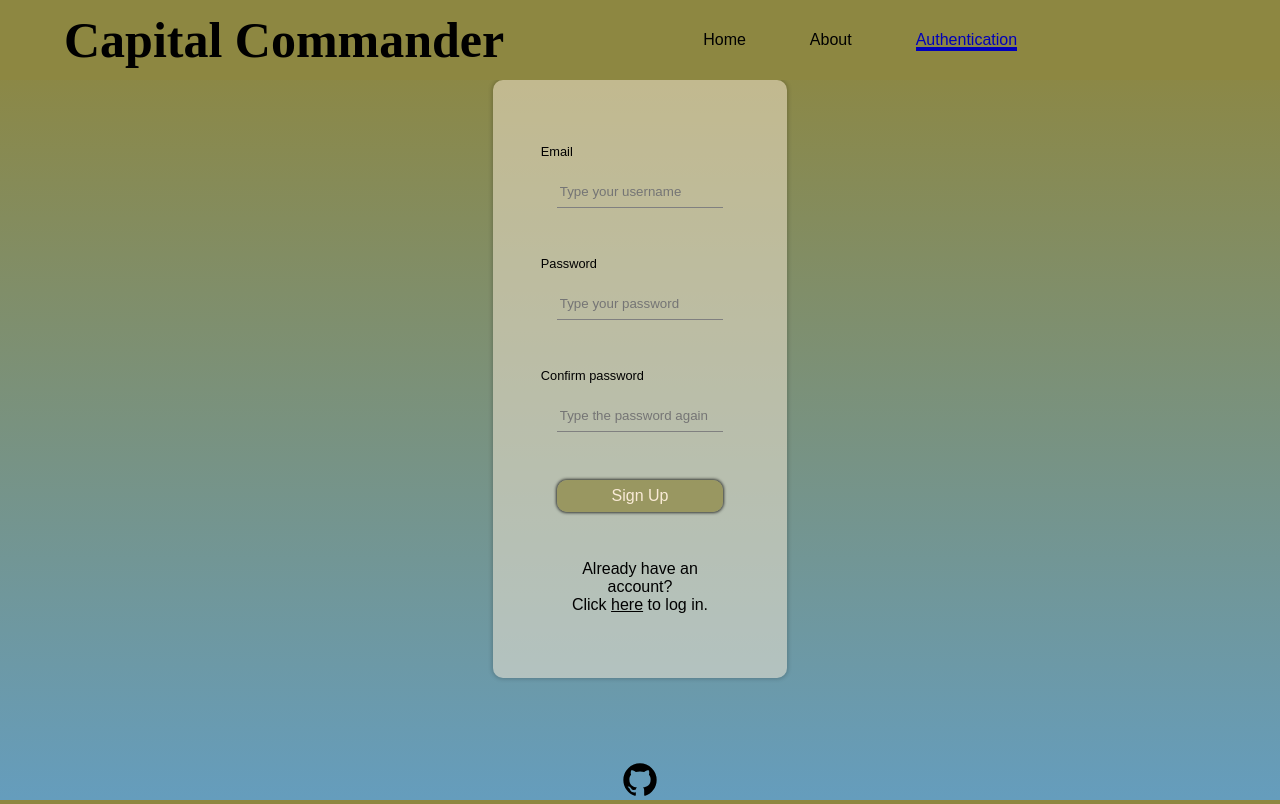
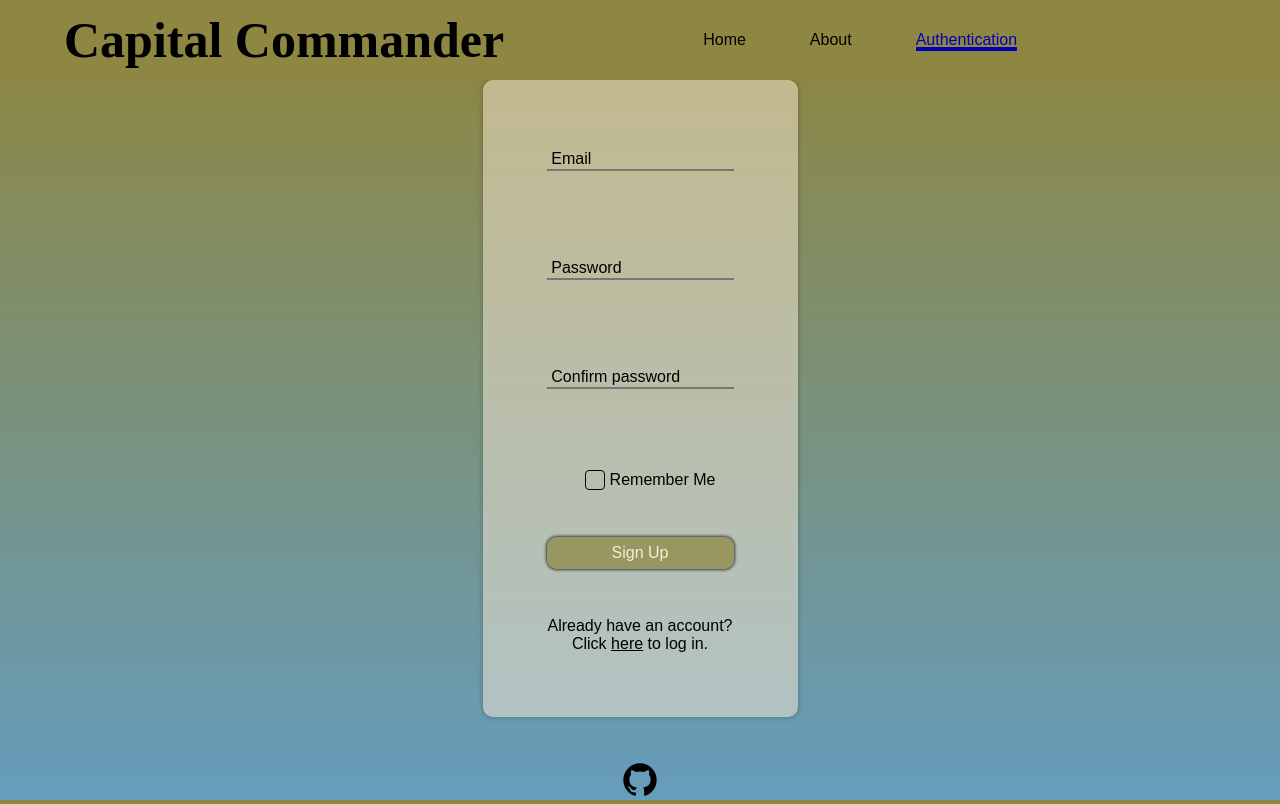
Before and after one commit to Andrij-Kolomijec/Capital-Commander, a React (Vite) app in the folder client/: page /authentication in a window 1280 px wide. Built offline with nearby package versions, Linux system fonts and the light colour scheme; a web font is replaced by a local one.

Commit message:
Edited auth animations

```diff
--- a/client/src/routes/Authentication.module.css
+++ b/client/src/routes/Authentication.module.css
@@ -15,41 +15,148 @@
   padding: 4rem;
   border-radius: 10px;
   box-shadow: var(--shadow);
-  width: 13vw;
+  min-width: 13vw;
 }
 
-.form > div {
+.input,
+.buttons {
   display: flex;
   flex-direction: column;
   gap: 1rem;
 }
 
-.form label {
-  font-size: 0.8rem;
-  margin-left: -1rem;
+.form > .buttons {
+  gap: 2rem;
 }
 
 .form p {
   text-align: center;
 }
 
-.form input {
-  background-color: transparent;
-  border: none;
-  border-bottom: 1px solid grey;
-  height: 2rem;
-  padding-left: 3px;
+.error {
+  font-size: large;
+  letter-spacing: 1px;
+  color: rgb(175, 0, 0);
+  text-shadow: 1px 1px 0px black;
 }
 
-.form input:focus {
-  outline: none;
-}
+/* Custom checkbox */
 
-.form > .buttons {
+.checkbox-container {
+  display: flex;
+  align-items: center;
+  justify-content: center;
   gap: 2rem;
 }
 
-.error {
-  color: rgb(175, 0, 0);
-  text-shadow: 1px 1px 0px black;
+.checkbox-container [type="checkbox"] {
+  opacity: 0;
+  /* position: absolute; */
 }
+
+.checkbox-container [type="checkbox"] + label {
+  cursor: pointer;
+  position: relative;
+  display: flex;
+  align-items: center;
+  /* gap: 0.5rem; */
+}
+
+.custom-checkbox {
+  --size: 18px;
+  position: absolute;
+  left: -1.5rem;
+  width: var(--size);
+  height: var(--size);
+  outline: 1px solid black;
+  border-radius: 3px;
+  transform: scale(1);
+  transition: transform 0.2s ease-in-out;
+}
+
+.checkbox-container:hover .custom-checkbox,
+.checkbox-container [type="checkbox"]:focus + label .custom-checkbox {
+  transform: scale(1.2);
+  box-shadow: var(--shadow);
+}
+
+.checkbox-container [type="checkbox"]:checked + label .custom-checkbox {
+  background: #8d8741b4;
+}
+
+.checkbox-container [type="checkbox"]:checked + label .custom-checkbox::after {
+  --size: 17px;
+  content: "";
+  position: absolute;
+  left: 0px;
+  bottom: -1px;
+  width: var(--size);
+  height: var(--size);
+  background-image: url("../assets/check.svg");
+  background-size: contain;
+  background-repeat: no-repeat;
+  transform: scale(1);
+  opacity: 1;
+  transition: all 0.3s ease;
+}
+
+.checkbox-container
+  [type="checkbox"]:not(:checked)
+  + label
+  .custom-checkbox::after {
+  --size: 17px;
+  content: "";
+  position: absolute;
+  left: 0px;
+  bottom: -1px;
+  width: var(--size);
+  height: var(--size);
+  background-image: url("../assets/check.svg");
+  background-size: contain;
+  background-repeat: no-repeat;
+  transform: scale(0);
+  opacity: 0;
+}
+
+/* Custom inputs and labels */
+
+.input {
+  /* transition: transform 0.1s; */
+}
+
+.input label {
+  display: block;
+  opacity: 1;
+  transform: translateY(-2.3rem) translateX(0.3rem);
+  transform-origin: 0 0;
+  transition: transform 0.3s;
+}
+
+.input input {
+  box-shadow: none;
+  background-color: transparent;
+  border-radius: 0px;
+  border-style: none none solid none;
+  padding: 5px;
+  transition: transform 0.3s, border-color 0.3s;
+}
+
+.input input::placeholder {
+  color: transparent;
+}
+
+.input input:focus {
+  box-shadow: none;
+  outline: none;
+  border-color: var(--bgLower);
+  transform: scale(1.05);
+}
+
+.input input:focus + label,
+.input input:not(:placeholder-shown) + label {
+  transform: translateY(-4rem) scale(0.8);
+}
+
+/* .input:focus-within {
+  transform: scale(1.05);
+} */
--- a/client/src/routes/Authentication.tsx
+++ b/client/src/routes/Authentication.tsx
@@ -39,54 +39,80 @@ export default function Authentication() {
   form, email div and password div (to prevent distortion)
   causes border-radius to behave strangely. */
 
+  const section = {
+    hidden: { opacity: 0, y: -30 },
+    visible: { opacity: 1, y: 0 },
+  };
+
+  const inputFields = {
+    hidden: { opacity: 0, scale: 0 },
+    visible: { opacity: 1, scale: 1 },
+  };
+
   return (
     <motion.section
       // layout
-      initial={{ opacity: 0, y: -30 }}
-      animate={{ opacity: 1, y: 0 }}
+      variants={section}
+      initial="hidden"
+      animate="visible"
+      transition={{
+        when: "beforeChildren",
+        staggerChildren: 0.05,
+      }}
       className={classes["form-wrapper"]}
     >
       <form className={classes.form} onSubmit={handleAuth}>
-        <div>
-          <label htmlFor="auth-email">Email</label>
+        <motion.div
+          variants={inputFields}
+          whileFocus={{ display: "none" }}
+          className={classes.input}
+        >
           <input
             ref={email}
             type="email"
             id="auth-email"
             name="email"
-            placeholder="Type your username"
+            placeholder=""
             required
           />
-        </div>
-        <div>
-          <label htmlFor="auth-password">Password</label>
+          <label htmlFor="auth-email">Email</label>
+        </motion.div>
+        <motion.div variants={inputFields} className={classes.input}>
           <input
             ref={pass}
             type="password"
             id="auth-password"
             name="password"
-            placeholder="Type your password"
+            placeholder=""
             required
           />
-        </div>
+          <label htmlFor="auth-password">Password</label>
+        </motion.div>
         {!isLogin && (
-          <motion.div
-            initial={{ opacity: 0, scale: 0 }}
-            animate={{ opacity: 1, scale: 1 }}
-            exit={{ opacity: 0, scale: 0 }}
-          >
-            <label htmlFor="auth-confirm-password">Confirm password</label>
+          <motion.div variants={inputFields} className={classes.input}>
             <input
               type="password"
               id="auth-confirm-password"
               name="passwordConfirm"
-              placeholder="Type the password again"
+              placeholder=""
               required
             />
+            <label htmlFor="auth-confirm-password">Confirm password</label>
           </motion.div>
         )}
-        <div className={classes.buttons}>
-          <Button disabled={isPending}>
+        <motion.div
+          layout
+          variants={inputFields}
+          className={classes["checkbox-container"]}
+        >
+          <input type="checkbox" id="remember-me" name="rememberMe" />
+          <label htmlFor="remember-me">
+            <span className={classes["custom-checkbox"]}></span>
+            Remember Me
+          </label>
+        </motion.div>
+        <motion.div variants={inputFields} className={classes.buttons}>
+          <Button disabled={isPending} loader={isPending}>
             {isPending ? "Logging in..." : isLogin ? "Log In" : "Sign Up"}
           </Button>
           {isLogin && (
@@ -94,23 +120,23 @@ export default function Authentication() {
               Log in as a Guest
             </Button>
           )}
-        </div>
+        </motion.div>
         {isLogin ? (
-          <p>
+          <motion.p variants={inputFields}>
             Don't have an account yet? <br /> Click{" "}
             <Link className="link" to="?mode=signup">
               here
             </Link>{" "}
             to sign up.
-          </p>
+          </motion.p>
         ) : (
-          <p>
+          <motion.p variants={inputFields}>
             Already have an account? <br /> Click{" "}
             <Link className="link" to="?mode=login">
               here
             </Link>{" "}
             to log in.
-          </p>
+          </motion.p>
         )}
       </form>
       {isError && (
```
